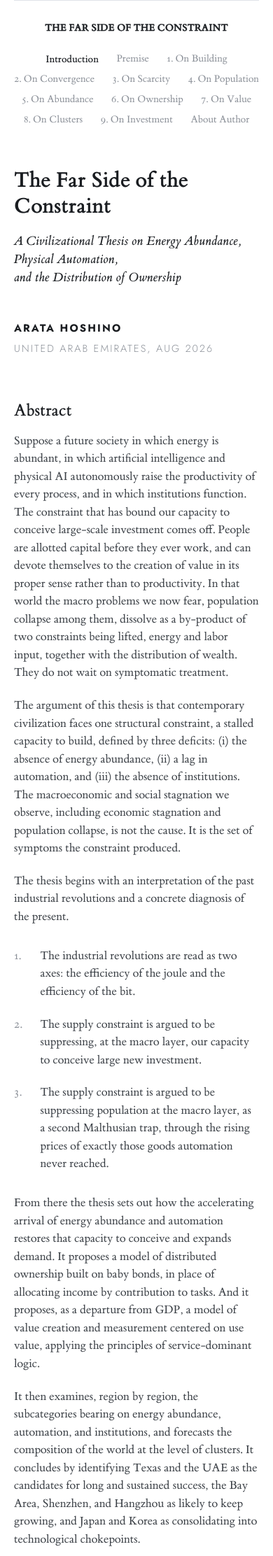
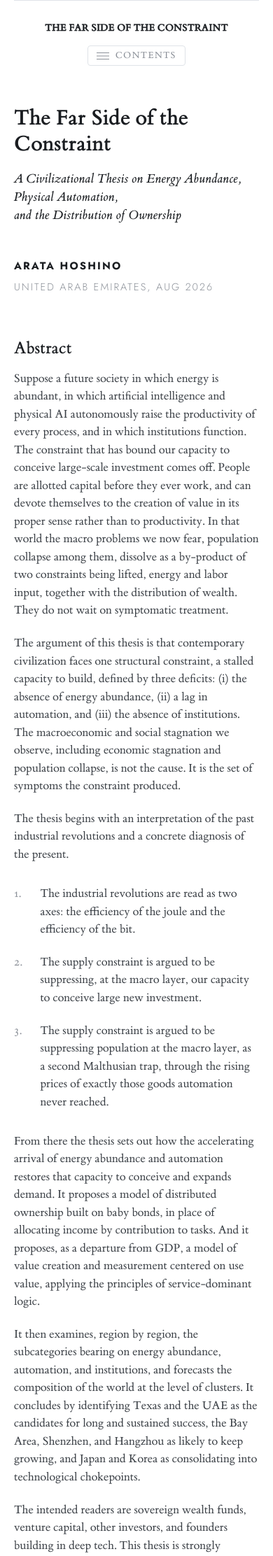
Before and after one commit to arata-hoshino/arata-hoshino.github.io, a Jekyll site: the page built from index.md, in a window 390 px wide. Shown: the top 2224 px of the page at 70% size. Built offline with Jekyll 4.4.1, drawn with Linux system fonts in a browser that asks for light colours.

Commit message:
Fold the menu behind a button on a narrow screen
Under the title on a phone there is now a small bordered button, three
lines and the word Contents, centred. It opens the list downward: the
shell is a grid whose one row goes from 0fr to its content, which
animates without measuring anything, and the links follow from just above
on delays of 22ms each — quick enough to read as one motion rather than
as a queue. A link closes it, so does Escape, and the closed list is out
of reach of the keyboard and the screen reader. A reader who has asked
for less motion gets none of it.

The wide page is untouched: the button is not shown and the list sits
where it always has. And the numbers in the contents come up from 0.82em
to 0.95em.

Co-Authored-By: Claude Opus 5 <noreply@anthropic.com>

```diff
--- a/_includes/runhead.html
+++ b/_includes/runhead.html
@@ -2,21 +2,35 @@
   The running head: under a rule at the top of the page, the title of the
   thesis, set at the size of the navigation that follows it. The title
   page sets the title again, at its full size, over its subtitle.
+
+  On a narrow screen the navigation is folded behind a button under the
+  title; on a wide one the button is not there and the list is always
+  open. Each link carries its position, which the stylesheet uses to let
+  them arrive one after another.
 {% endcomment %}
 
 <header class="runhead">
   <a class="runhead-brand" href="{{ '/' | relative_url }}">{{ site.title }}</a>
+
+  <button class="nav-toggle" type="button" aria-expanded="false" aria-controls="site-nav">
+    <svg class="nav-toggle-icon" width="18" height="12" viewBox="0 0 18 12" aria-hidden="true" focusable="false">
+      <path d="M0 1.5h18M0 6h18M0 10.5h18" stroke="currentColor" stroke-width="1" fill="none"/>
+    </svg>
+    <span class="nav-toggle-label">Contents</span>
+  </button>
 </header>
 
-<nav class="nav" aria-label="Chapters">
-  <a href="{{ '/' | relative_url }}"
+<div class="nav-shell">
+  <nav class="nav" id="site-nav" aria-label="Chapters">
+    <a href="{{ '/' | relative_url }}" style="--i: 0"
        class="nav-link{% if page.url == '/' %} is-current{% endif %}">Introduction</a>
     {% assign essays = site.essays | sort: "order" %}
     {% for essay in essays %}
       {% if essay.number == "6" %}<span class="nav-break" aria-hidden="true"></span>{% endif %}
-    <a href="{{ essay.url | relative_url }}"
+      <a href="{{ essay.url | relative_url }}" style="--i: {{ forloop.index }}"
          class="nav-link{% if page.url == essay.url %} is-current{% endif %}">{% if essay.number %}{{ essay.number }}. {% endif %}{{ essay.title }}</a>
     {% endfor %}
-  <a href="{{ '/about/' | relative_url }}"
+    <a href="{{ '/about/' | relative_url }}" style="--i: {{ essays.size | plus: 1 }}"
        class="nav-link{% if page.url == '/about/' %} is-current{% endif %}">About Author</a>
   </nav>
+</div>
--- a/_layouts/default.html
+++ b/_layouts/default.html
@@ -25,6 +25,7 @@
       <p>© {{ "now" | date: "%Y" }} {{ site.author }}. Written in Markdown, built with Jekyll.</p>
     </footer>
 
+    <script src="{{ '/assets/js/nav-toggle.js' | relative_url }}?v={{ site.time | date: '%s' }}" defer></script>
     <script src="{{ '/assets/js/section-rail.js' | relative_url }}?v={{ site.time | date: '%s' }}" defer></script>
   </body>
 </html>
--- a/assets/css/style.css
+++ b/assets/css/style.css
@@ -222,6 +222,93 @@ main {
     display: block;
     flex-basis: 100%;
     height: 0;
+  }
+}
+
+/* ------------------------------------------- the contents button
+
+   On a narrow screen the list folds behind a button under the title.
+   The shell is a grid of one row, and the row goes from nothing to its
+   content: that animates cleanly without measuring anything. The links
+   ride in after it on small delays, quickly, from just above.          */
+
+.nav-toggle {
+  display: inline-flex;
+  align-items: center;
+  gap: 0.6em;
+  margin: 1.1em auto 0;
+  padding: 0.5em 0.95em;
+  border: 1px solid var(--rule);
+  border-radius: 4px;
+  background: none;
+  color: var(--muted);
+  font-family: inherit;
+  font-size: 0.8em;
+  letter-spacing: 0.08em;
+  text-transform: uppercase;
+  cursor: pointer;
+  transition: color 0.18s ease, border-color 0.18s ease;
+}
+
+.nav-toggle:hover,
+.nav-toggle:focus-visible {
+  color: var(--ink);
+  border-color: var(--muted);
+}
+
+.nav-toggle-icon path {
+  transition: d 0.2s ease;
+}
+
+.nav-toggle-label {
+  line-height: 1;
+}
+
+/* on a wide page the list is simply there, and the button is not */
+@media (min-width: 48rem) {
+  .nav-toggle {
+    display: none;
+  }
+}
+
+@media (max-width: 47.99rem) {
+  .nav-shell {
+    display: grid;
+    grid-template-rows: 0fr;
+    transition: grid-template-rows 0.26s cubic-bezier(0.2, 0.9, 0.2, 1);
+  }
+
+  .nav-shell > .nav {
+    overflow: hidden;
+  }
+
+  .nav-shell.is-open {
+    grid-template-rows: 1fr;
+  }
+
+  .nav {
+    flex-direction: column;
+    align-items: flex-start;
+    gap: 0;
+    padding: 0;
+  }
+
+  .nav-link {
+    padding: 0.42em 0;
+    opacity: 0;
+    transform: translateY(-6px);
+    transition: opacity 0.16s ease, transform 0.16s cubic-bezier(0.2, 0.9, 0.2, 1);
+  }
+
+  .nav-shell.is-open .nav {
+    padding: 1.2em 0 0.4em;
+  }
+
+  .nav-shell.is-open .nav-link {
+    opacity: 1;
+    transform: none;
+    /* each one a beat after the last, fast enough to read as one motion */
+    transition-delay: calc(0.06s + var(--i, 0) * 0.022s);
   }
 }
 
@@ -694,7 +781,7 @@ main {
 
 .toc-number {
   color: var(--navy);
-  font-size: 0.82em;
+  font-size: 0.95em;
 }
 
 .toc-title {
@@ -954,13 +1041,19 @@ main {
 @media (prefers-reduced-motion: reduce) {
   html { scroll-behavior: auto; }
 
-  .nav-link {
+  .nav-link,
+  .nav-shell,
+  .nav-toggle {
     transition: none;
   }
 
   .nav-link:hover,
   .nav-link:focus-visible {
     transform: none;
+  }
+
+  .nav-shell.is-open .nav-link {
+    transition-delay: 0s;
   }
 }
 
--- /dev/null
+++ b/assets/js/nav-toggle.js
@@ -0,0 +1,55 @@
+/* ------------------------------------------------------------------
+   The contents button, on a narrow screen only.
+
+   The opening is done in CSS: the shell is a grid whose single row goes
+   from 0fr to 1fr, and the links ride in on their own small delays. All
+   this does is carry the state, and keep the closed list out of reach of
+   the keyboard and the screen reader.
+   ------------------------------------------------------------------ */
+
+(function () {
+  'use strict';
+
+  var button = document.querySelector('.nav-toggle');
+  var shell = document.querySelector('.nav-shell');
+  var nav = document.getElementById('site-nav');
+  if (!button || !shell || !nav) return;
+
+  var wide = window.matchMedia('(min-width: 48rem)');
+
+  function apply(open) {
+    button.setAttribute('aria-expanded', open ? 'true' : 'false');
+    shell.classList.toggle('is-open', open);
+    if ('inert' in HTMLElement.prototype) nav.inert = !open && !wide.matches;
+  }
+
+  function sync() {
+    // on a wide screen the list is simply open, and the button is not shown
+    if (wide.matches) {
+      shell.classList.remove('is-open');
+      button.setAttribute('aria-expanded', 'false');
+      if ('inert' in HTMLElement.prototype) nav.inert = false;
+    } else {
+      apply(false);
+    }
+  }
+
+  button.addEventListener('click', function () {
+    apply(button.getAttribute('aria-expanded') !== 'true');
+  });
+
+  // a link inside it closes it, and so does the escape key
+  nav.addEventListener('click', function (e) {
+    if (e.target.closest('a') && !wide.matches) apply(false);
+  });
+
+  document.addEventListener('keydown', function (e) {
+    if (e.key === 'Escape' && shell.classList.contains('is-open')) {
+      apply(false);
+      button.focus();
+    }
+  });
+
+  wide.addEventListener('change', sync);
+  sync();
+}());
```
Lines whose indentation alone changed are shown as unchanged.
